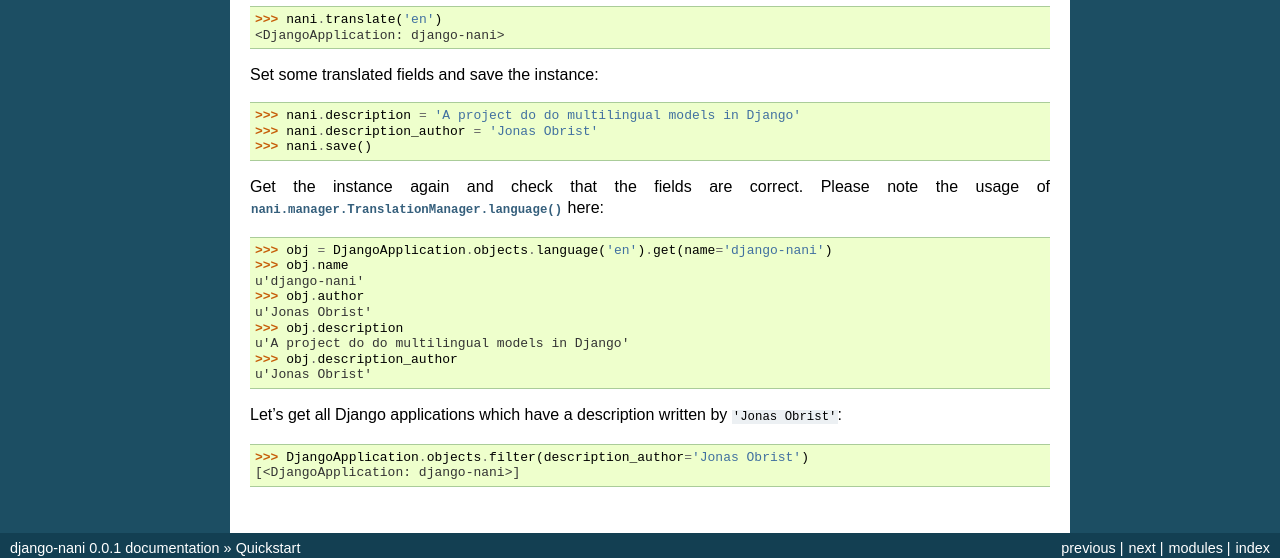
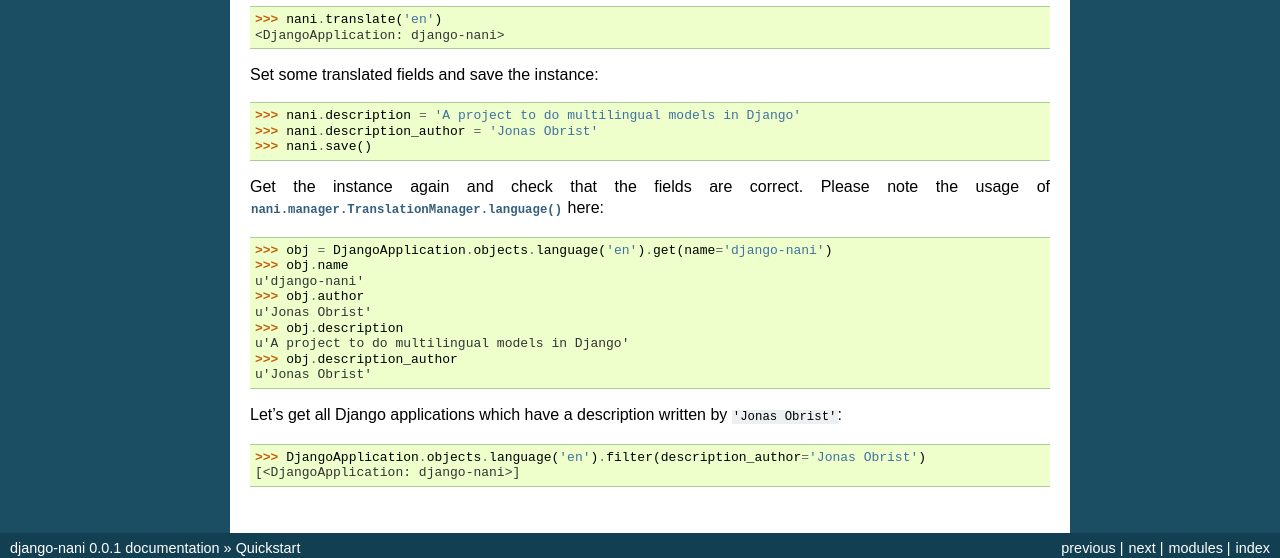
Before and after one commit to KristianOellegaard/django-hvad, a Sphinx documentation site: the page built from docs/public/quickstart.rst, in a window 1280 px wide. Shown: the part 960-1518 px from the top of the page. Built offline with Sphinx 7.4.7, drawn with Linux system fonts in a browser that asks for light colours.

Commit message:
Fixed example, thanks to Martin Brochhaus for pointing this out

```diff
--- a/docs/public/quickstart.rst
+++ b/docs/public/quickstart.rst
@@ -64,7 +64,7 @@
 
 Set some translated fields and save the instance::
 
-    >>> nani.description = 'A project do do multilingual models in Django'
+    >>> nani.description = 'A project to do multilingual models in Django'
     >>> nani.description_author = 'Jonas Obrist'
     >>> nani.save()
 
@@ -77,12 +77,12 @@
     >>> obj.author
     u'Jonas Obrist'
     >>> obj.description
-    u'A project do do multilingual models in Django'
+    u'A project to do multilingual models in Django'
     >>> obj.description_author
     u'Jonas Obrist'
 
 Let's get all Django applications which have a description written by
 ``'Jonas Obrist'``::
 
-    >>> DjangoApplication.objects.filter(description_author='Jonas Obrist')
+    >>> DjangoApplication.objects.language('en').filter(description_author='Jonas Obrist')
     [<DjangoApplication: django-nani>]
```
